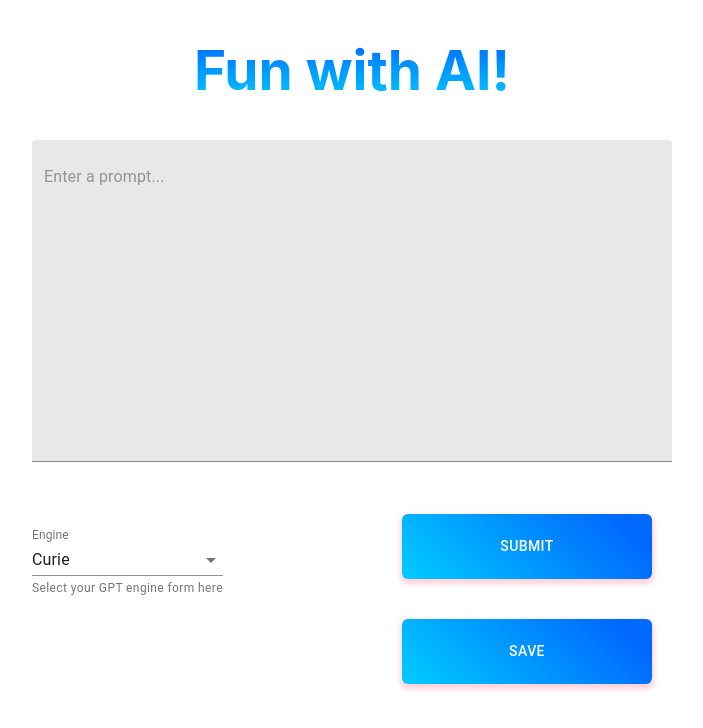
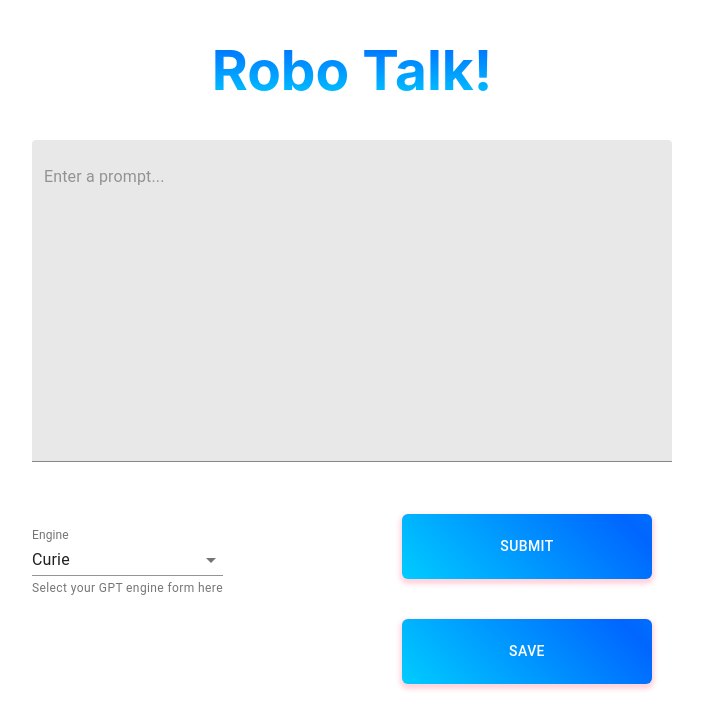
Before and after one commit to saifaldin14/Shopify-Fall-2022, a React (Create React App) app: page / in a window 1280 px wide. Shown: the top 728 px of the page, without its empty margins (288-991 px from the left). Built offline with nearby package versions, Linux system fonts and the light colour scheme.

Commit message:
Update App.js

```diff
--- a/src/App.js
+++ b/src/App.js
@@ -33,7 +33,7 @@ const App = (props) => {
 
   return (
     <div className="App">
-      <h1>Fun with AI!</h1>
+      <h1>Robo Talk!</h1>
       {!props.isLoading ? (
         <>
           <InputComponent
```
